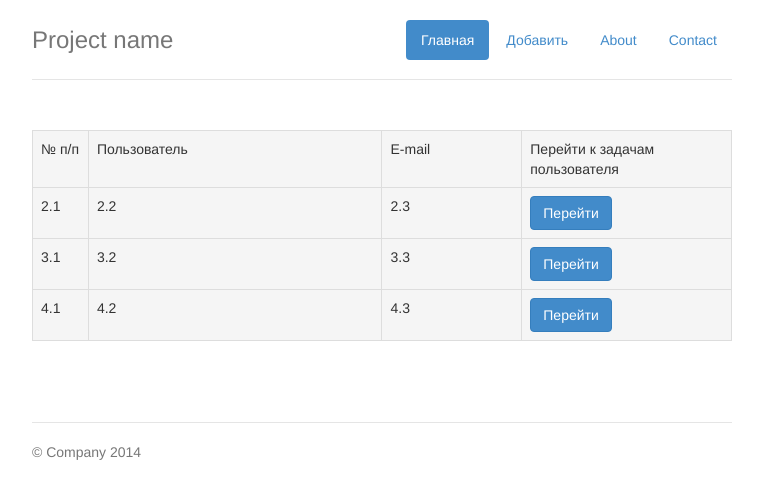
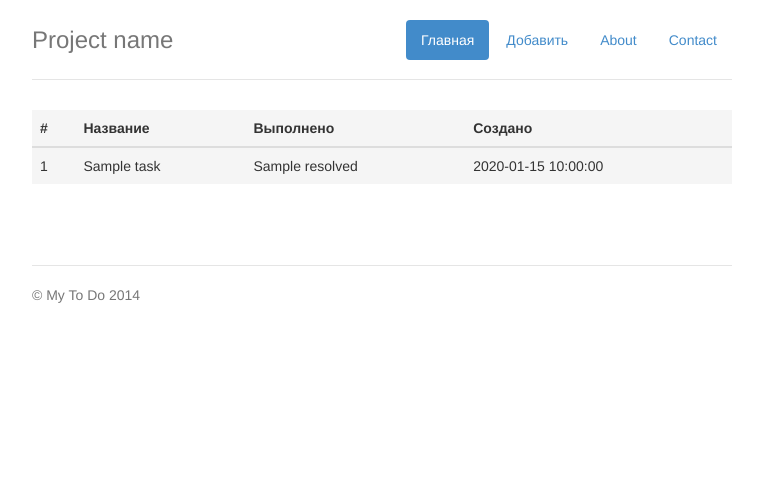
Before and after one commit to ekaterina8/ToDo, a PHP site: template app/views/list.php in a window 1280 px wide. Shown: the top 499 px of the page, without its empty margins (258-1021 px from the left). Run offline with PHP 8.4, Linux system fonts and the light colour scheme; the template is opened without the code that fills it: most values are stand-ins (such as "Sample title", 1, 10 or a date in 2020).

Commit message:
add table php

```diff
--- /dev/null
+++ b/about.php
@@ -0,0 +1,5 @@
+<?php
+
+//echo @(1 / 0);
+
+//echo "About Us";
--- a/app/views/list.php
+++ b/app/views/list.php
@@ -36,42 +36,36 @@
     <div class="container">
       <div class="header">
         <ul class="nav nav-pills pull-right">
-          <li class="active"><a href="#">Главная</a></li>
+          <li class="active"><a href="/">Главная</a></li>
           <li><a href="/?r=add">Добавить</a></li>
-          <li><a href="#">About</a></li>
+          <li><a href="/about.php">About</a></li>
           <li><a href="#">Contact</a></li>
         </ul>
         <h3 class="text-muted">Project name</h3>
       </div>
 
       <table class="table table-hover">
-      <table class="table table-bordered">
-        <tr class="active">
-            <td width=8%>№ п/п</td>
-            <td width=42%>Пользователь</td>
-            <td width=20%>E-mail</td>
-            <td width=30%>Перейти к задачам пользователя</td>
-        </tr>
-        <tr class="active">
-            <td>2.1</td>
-            <td>2.2</td>
-            <td>2.3</td>
-            <td><button type="button" class="btn btn-primary" color="green">Перейти</button></td>
-        </tr>
-        <tr class="active">
-            <td>3.1</td>
-            <td>3.2</td>
-            <td>3.3</td>
-            <td><button type="button" class="btn btn-primary" color="green">Перейти</button></td>
-        </tr>
-        <tr class="active">
-            <td>4.1</td>
-            <td>4.2</td>
-            <td>4.3</td>
-            <td><button type="button" class="btn btn-primary" color="green">Перейти</button></td>
-        </tr>
+        <thead>
+          <tr class="active">
+              <th>#</th>
+              <th>Название</th>
+              <th>Выполнено</th>
+              <th>Создано</th>
+          </tr>
+        </thead>
+        <tbody>
+
+        <?php foreach ($tasks as $key => $task): ?>
+          <tr class="active">
+              <td><?php echo $task["id"]; ?></td>
+              <td><?php echo $task["title"]; ?></td>
+              <td><?php echo $task["resolved"]; ?></td>
+              <td><?php echo $task["date"]; ?></td>
+          </tr>
+        <?php endforeach; ?>
+        </tbody>
       </table>
-      </table>
+
 
 
       <div class="row marketing">
@@ -81,7 +75,7 @@
       </div>
 
       <div class="footer">
-        <p>&copy; Company 2014</p>
+        <p>&copy; My To Do 2014</p>
       </div>
 
     </div> <!-- /container -->
--- /dev/null
+++ b/info.php
@@ -0,0 +1,3 @@
+<?php phpinfo();
+
+echo 1/0;
```
Also changed, not shown: app/views/add.php (+4 -17 lines), class.php (+34 -0 lines), index.php (+9 -3 lines), contact.php (added).
